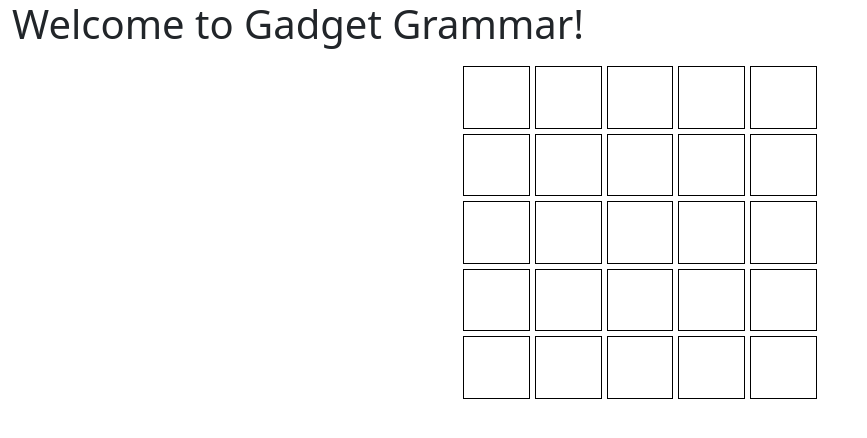
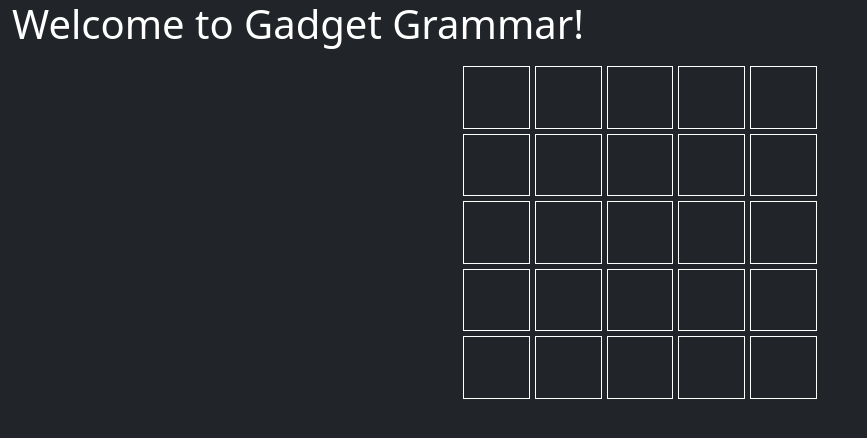
Before and after one commit to proesslet/gadgetgrammar, a Vue app in the folder Gadget-Grammar/: page / in a window 1280 px wide. Shown: the top 438 px of the page, without its empty margins (0-867 px from the left). Built offline with nearby package versions, Linux system fonts and the light colour scheme.

Commit message:
Added dark theme

```diff
--- a/Gadget-Grammar/index.html
+++ b/Gadget-Grammar/index.html
@@ -6,7 +6,7 @@
     <meta name="viewport" content="width=device-width, initial-scale=1.0" />
     <title>Gadget Grammar</title>
   </head>
-  <body>
+  <body class="bg-dark text-white">
     <div id="app"></div>
     <script type="module" src="/src/main.js"></script>
   </body>
--- a/Gadget-Grammar/src/components/gridsquare.vue
+++ b/Gadget-Grammar/src/components/gridsquare.vue
@@ -40,6 +40,6 @@ export default {
   text-transform: uppercase;
   user-select: none;
   position: relative;
-  border: 1px solid black;
+  border: 1px solid white;
 }
 </style>
```
